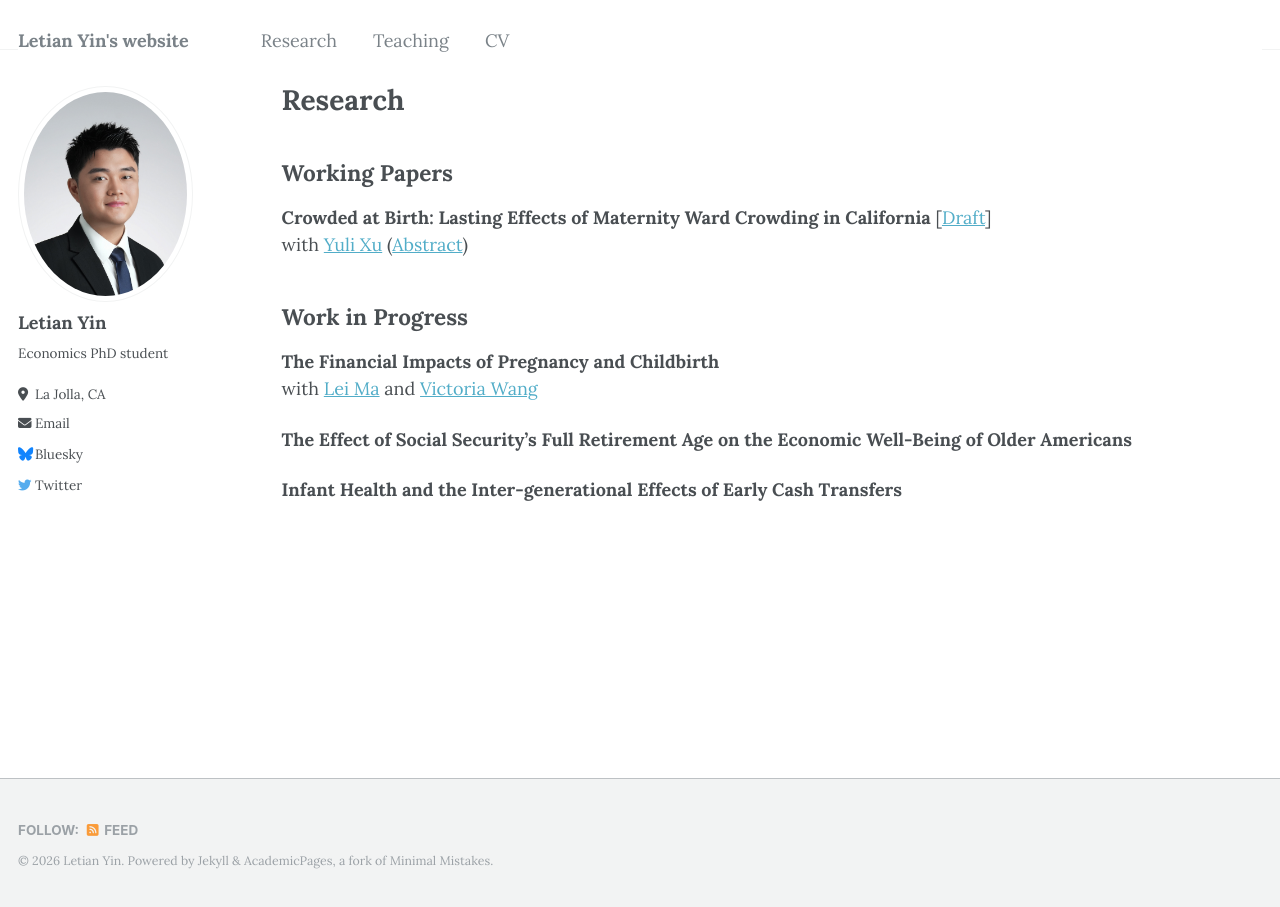
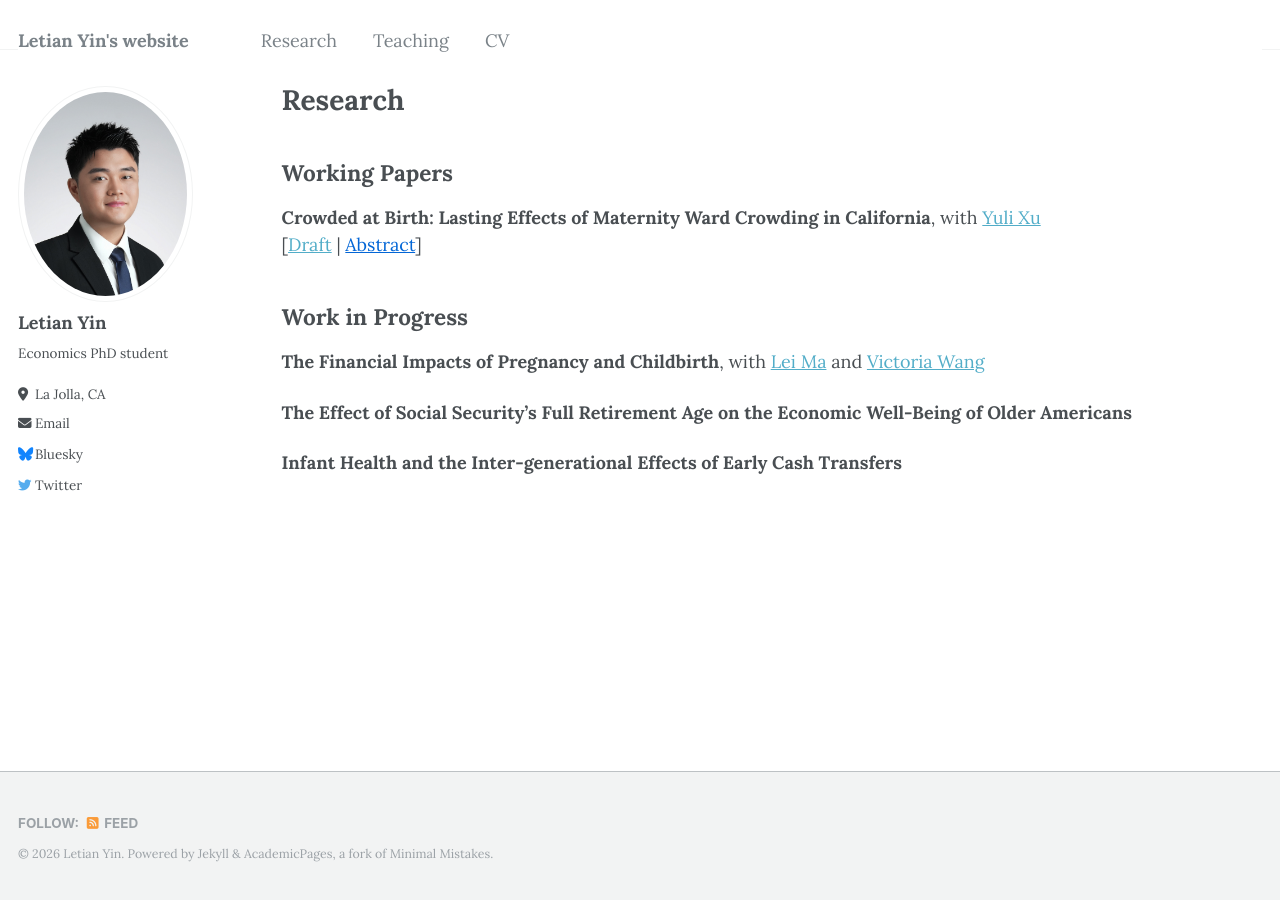
Before and after one commit to letian-yin/letian-yin.github.io, a Jekyll site: the page built from _pages/research.md, in a window 1280 px wide. Built offline with Jekyll 4.4.1, drawn with Linux system fonts in a browser that asks for light colours.

Commit message:
update clickable abstract

```diff
--- a/_pages/research.md
+++ b/_pages/research.md
@@ -18,16 +18,15 @@ author_profile: true
 </style>
 
 ## Working Papers
-**Crowded at Birth: Lasting Effects of Maternity Ward Crowding in California** [[Draft](https://dx.doi.org/10.2139/ssrn.5036978)] \
-with [Yuli Xu](https://sites.google.com/view/yulixu-econ) (<span class="abstract-toggle" onclick="var el=document.getElementById('crowded-abstract'); el.style.display = el.style.display==='none' ? 'block' : 'none';">Abstract</span>)
+**Crowded at Birth: Lasting Effects of Maternity Ward Crowding in California**, with [Yuli Xu](https://sites.google.com/view/yulixu-econ) \
+[[Draft](https://dx.doi.org/10.2139/ssrn.5036978) | <span class="abstract-toggle" onclick="var el=document.getElementById('crowded-abstract'); el.style.display = el.style.display==='none' ? 'block' : 'none';" style="cursor: pointer; color: #0366d6; text-decoration: underline;">Abstract</span>]
 <div id="crowded-abstract" style="display: none; margin-top: 0.4em;" align="justify">
   <strong>Abstract:</strong> <em>We study how overcrowding during a woman's first childbirth influences both clinical practices and subsequent healthcare choices, using comprehensive administrative records on all California births between 1989 and 2017. Leveraging quasi-random, within-hospital variation in daily number of patients, we find that overcrowding reduces the intensity of medical interventions—such as C-sections, epidurals, inductions, and augmentations—consistent with efforts to relieve physician workload. Despite these adjustments, we find no detectable adverse effects on immediate maternal or infant health. Looking beyond the initial birth, we show that overcrowding does not alter future fertility but significantly increases the likelihood that mothers switch hospitals for subsequent deliveries. We find no systematic patterns in hospital selection, indicating that switching is driven primarily by negative first-birth experiences.</em>
 </div>
 
 ## Work in Progress
 
-**The Financial Impacts of Pregnancy and Childbirth** \
-with [Lei Ma](https://leima-econ.com/) and [Victoria Wang](https://www.victoriawang.org/)
+**The Financial Impacts of Pregnancy and Childbirth**, with [Lei Ma](https://leima-econ.com/) and [Victoria Wang](https://www.victoriawang.org/)
 
 **The Effect of Social Security’s Full Retirement Age on the Economic Well-Being of Older Americans**
 
```
